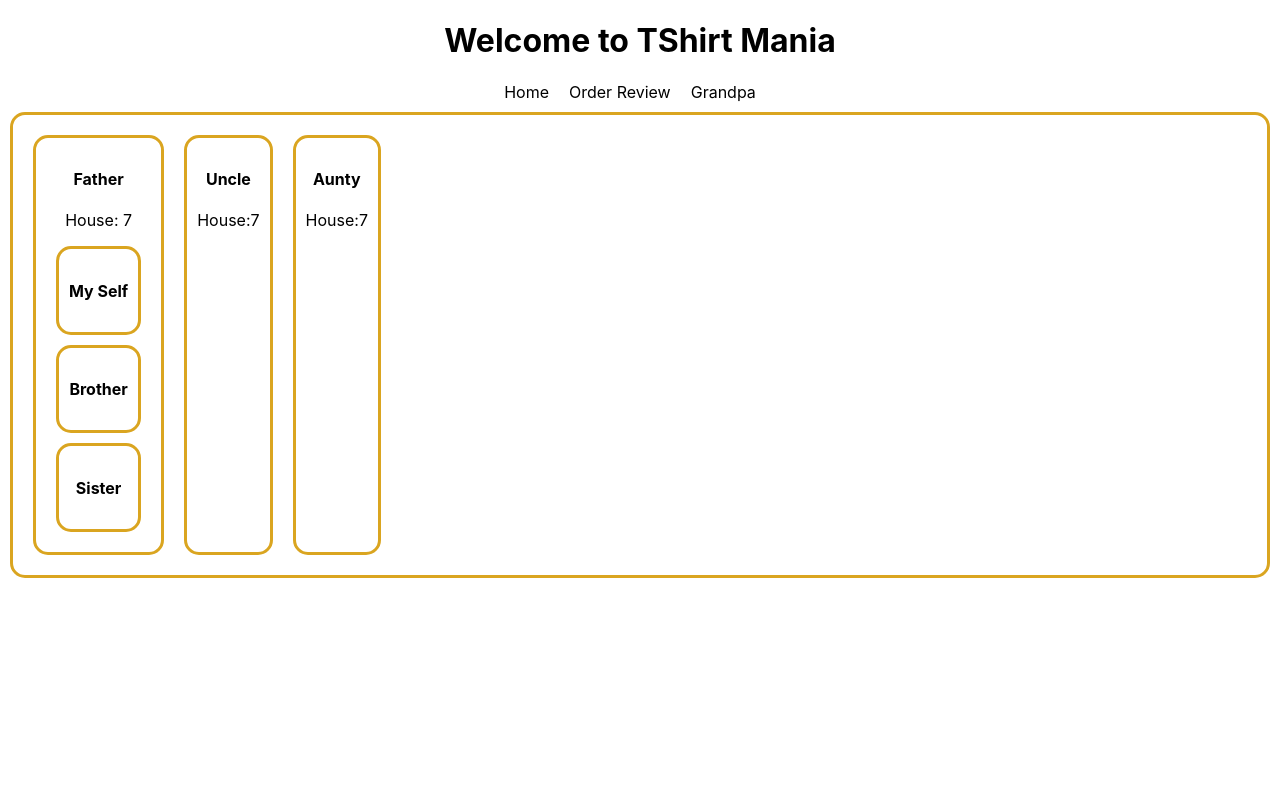
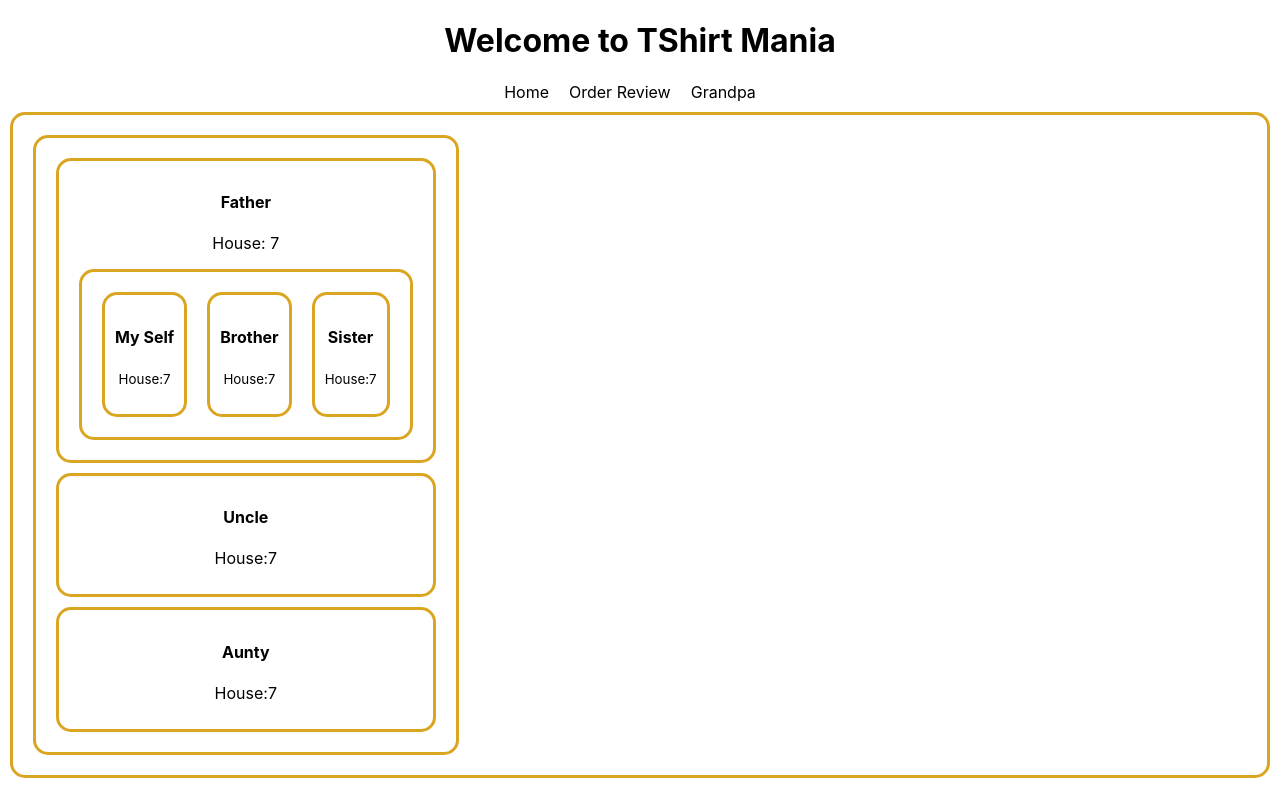
Before and after one commit to ImRanKhan81m/tShirt-Mania, a React (Create React App) app: page /grandpa in a window 1280 px wide. Built offline with nearby package versions, Linux system fonts and the light colour scheme.

Commit message:
grandpa updated

```diff
--- a/src/Components/Brother/Brother.js
+++ b/src/Components/Brother/Brother.js
@@ -1,9 +1,10 @@
 import React from 'react';
 
-const Brother = () => {
+const Brother = ({house}) => {
     return (
         <div>
             <h4>Brother</h4>
+            <p><small>House:{house}</small></p>
         </div>
     );
 };
--- a/src/Components/Father/Father.js
+++ b/src/Components/Father/Father.js
@@ -3,14 +3,16 @@ import MySelf from '../MySelf/MySelf';
 import Brother from '../Brother/Brother';
 import Sister from '../Sister/Sister'
 
-const Father = ({house}) => {
+const Father = ({ house }) => {
     return (
         <div>
             <h4>Father</h4>
             <p>House: {house}</p>
-            <MySelf house={house}></MySelf>
-            <Brother house={house}></Brother>
-            <Sister house={house}></Sister>
+            <div style={{display:'flex'}}>
+                <MySelf house={house}></MySelf>
+                <Brother house={house}></Brother>
+                <Sister house={house}></Sister>
+            </div>
         </div>
     );
 };
--- a/src/Components/Grandpa/Grandpa.js
+++ b/src/Components/Grandpa/Grandpa.js
@@ -7,10 +7,12 @@ import Aunty from '../Aunty/Aunty'
 const Grandpa = () => {
     const house = 7;
     return (
-        <div className='grandpa' style={{display:'flex'}}>
-            <Father house={house}></Father>
-            <Uncle  house={house}></Uncle>
-            <Aunty  house={house}></Aunty>
+        <div className='grandpa' style={{ display: 'flex' }}>
+            <div>
+                <Father house={house}></Father>
+                <Uncle house={house}></Uncle>
+                <Aunty house={house}></Aunty>
+            </div>
         </div>
     );
 };
--- a/src/Components/MySelf/MySelf.js
+++ b/src/Components/MySelf/MySelf.js
@@ -1,9 +1,10 @@
 import React from 'react';
 
-const MySelf = () => {
+const MySelf = ({house}) => {
     return (
         <div>
             <h4>My Self</h4>
+            <p><small>House:{house}</small></p>
         </div>
     );
 };
--- a/src/Components/Sister/Sister.js
+++ b/src/Components/Sister/Sister.js
@@ -1,9 +1,10 @@
 import React from 'react';
 
-const Sister = () => {
+const Sister = ({house}) => {
     return (
         <div>
             <h4>Sister</h4>
+            <p><small>House:{house}</small></p>
         </div>
     );
 };
```
